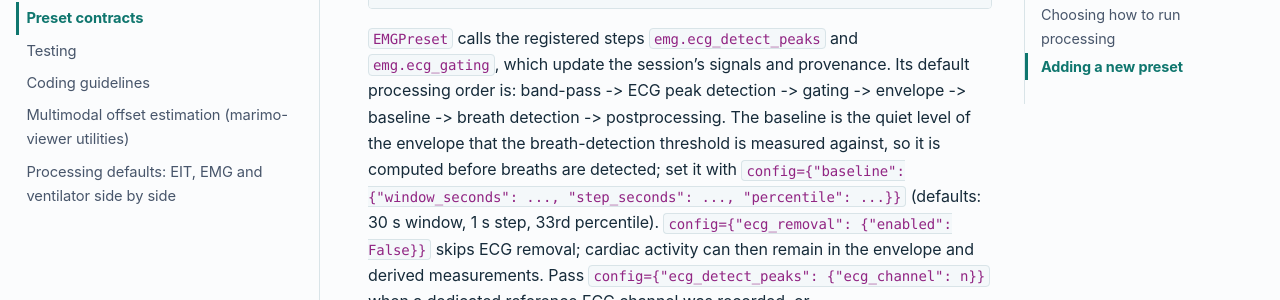
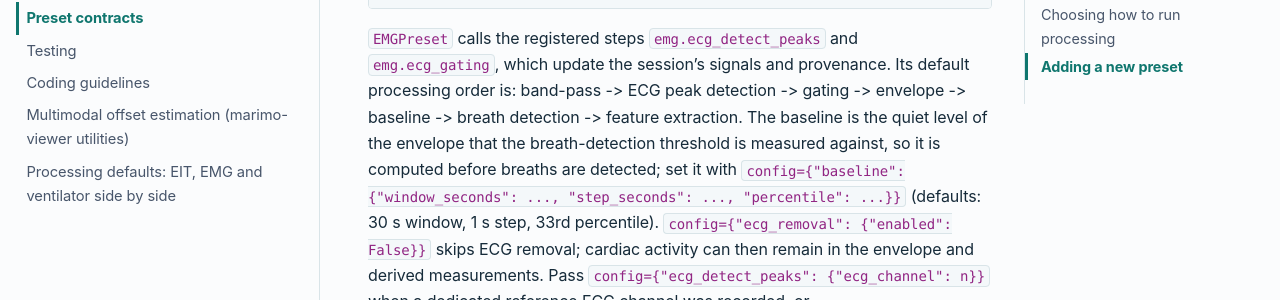
Before and after one commit to M3RESP/m3resp, a Sphinx documentation site: the page built from docs/developer/preset-contracts.md, in a window 1280 px wide and 900 px high, scrolled down 1171 px. Shown: the part 206-506 px from the top of the window. Built offline with Sphinx 7.4.7 and the PyData theme 0.15.4, drawn with Linux system fonts in a browser that asks for light colours.

Commit message:
fix: correct wording in processing order description in preset contracts documentation

```diff
--- a/docs/developer/preset-contracts.md
+++ b/docs/developer/preset-contracts.md
@@ -46,7 +46,7 @@ session.run_preset("multimodal")
 `emg.ecg_gating`, which update the session's signals and provenance.
 Its default processing order is:
 band-pass -> ECG peak detection -> gating -> envelope -> baseline -> breath
-detection -> postprocessing. The baseline is the quiet level of the envelope
+detection -> feature extraction. The baseline is the quiet level of the envelope
 that the breath-detection threshold is measured against, so it is computed
 before breaths are detected; set it with
 `config={"baseline": {"window_seconds": ..., "step_seconds": ..., "percentile": ...}}`
```
